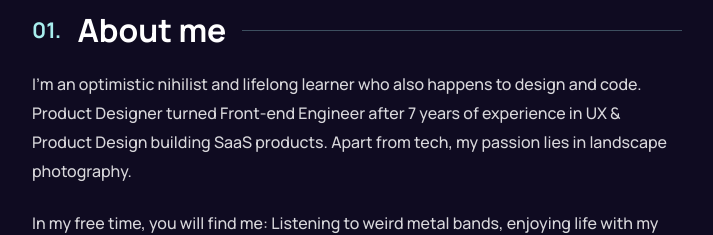
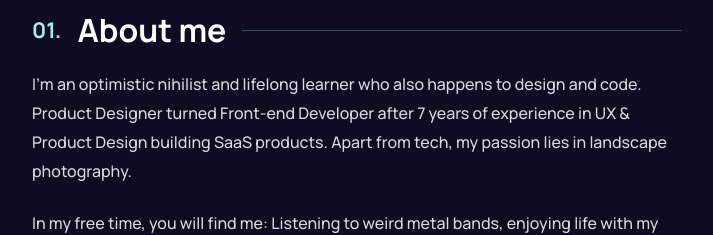
Before and after one commit to victorgaard/portfolio, a React (Create React App) app: page / in a window 1280 px wide. Both pictures are taken after a click on the button "victor santos front-end developer". Shown: the part 489-724 px from the top of the page, without its empty margins (283-996 px from the left). Built offline with nearby package versions, Linux system fonts and the light colour scheme.

Commit message:
Adding twitter sharing metatags

```diff
--- a/public/index.html
+++ b/public/index.html
@@ -15,6 +15,8 @@
       property="og:description"
       content="Victor is a product designer turned front-end developer. He is a creative technologist passionate about crafting easy to use and fluid applications."
     />
+    <meta name="twitter:card" content="summary_large_image">
+    <meta name="twitter:image" content="%PUBLIC_URL%/thumbnail.jpg" />
     <meta property="og:image" content="%PUBLIC_URL%/thumbnail.jpg" />
     <meta property="og:image:width" content="1280" />
     <meta property="og:image:height" content="720" />
--- a/src/Components/Frontend.jsx
+++ b/src/Components/Frontend.jsx
@@ -62,7 +62,7 @@ function Frontend({ frontend }) {
             <p>
               I&apos;m an optimistic nihilist and lifelong learner who also
               happens to design and code. Product Designer turned Front-end
-              Engineer after 7 years of experience in UX &amp; Product Design
+              Developer after 7 years of experience in UX &amp; Product Design
               building SaaS products. Apart from tech, my passion lies in
               landscape photography.
             </p>
```
